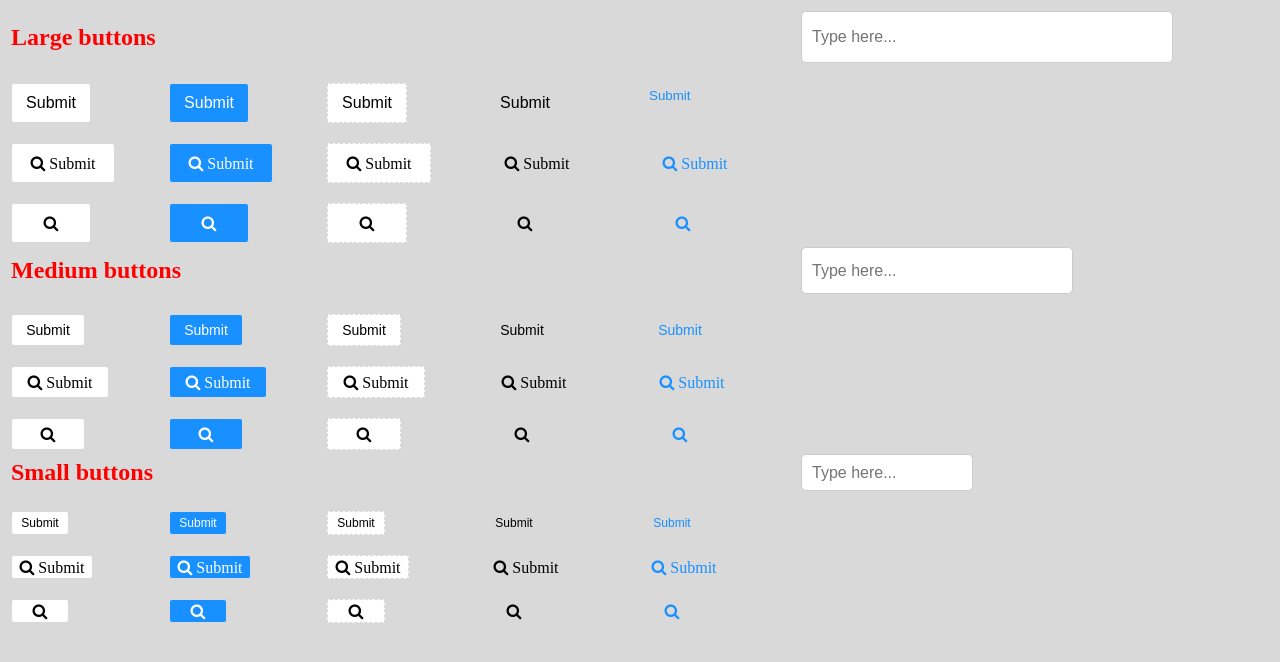
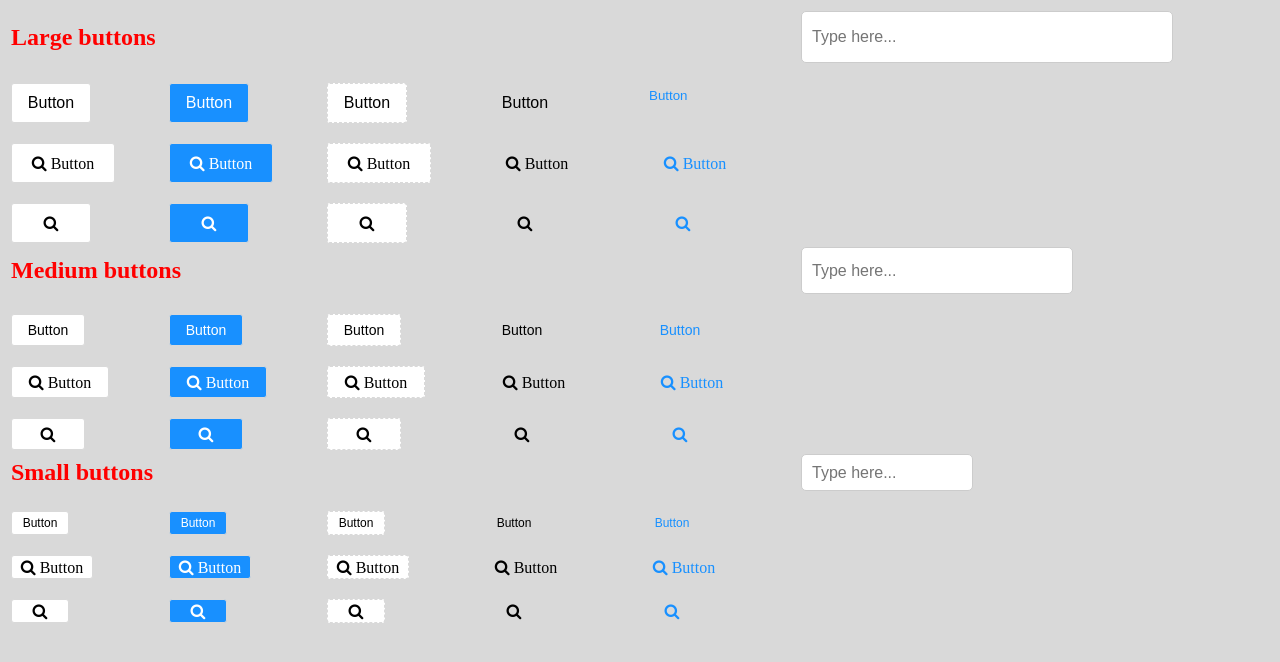
Before and after one commit to anurag6387/ATG3, a plain HTML site: page index.html in a window 1280 px wide. Drawn offline with Linux system fonts and the light colour scheme.

Commit message:
Update index.html

```diff
--- a/index.html
+++ b/index.html
@@ -20,21 +20,21 @@
                 <td colspan="3"><input type="text" id="username" name="username" class="inputField-lg" placeholder="Type here..."></td>
             </tr>
             <tr>
-              <td><button type="submit" class="btn lg-btn" id="lg-default-btn"onclick="disableButtonLg(this)">Submit</button></td>
-              <td><button type="submit" class="lg-btn btn-primary"id="btn-primary"onclick="disableButtonLg(this)">Submit</button></td>
-              <td><button type="submit" class="lg-btn dashed-border"id="dashed-border"onclick="disableButtonLg(this)">Submit</button></td>
-              <td><button type="submit" class="lg-btn btn-text" id="btn-text"onclick="disableButtonLg(this)">Submit</button></td>
-              <td><button type="submit" class="btn-link" id="btn-link"onclick="disableButtonLg(this)">Submit</button></td>
+              <td><button type="submit" class="btn lg-btn" id="lg-default-btn"onclick="disableButtonLg(this)">Button</button></td>
+              <td><button type="submit" class="lg-btn btn-primary"id="btn-primary"onclick="disableButtonLg(this)">Button</button></td>
+              <td><button type="submit" class="lg-btn dashed-border"id="dashed-border"onclick="disableButtonLg(this)">Button</button></td>
+              <td><button type="submit" class="lg-btn btn-text" id="btn-text"onclick="disableButtonLg(this)">Button</button></td>
+              <td><button type="submit" class="btn-link" id="btn-link"onclick="disableButtonLg(this)">Button</button></td>
             </tr>
 
 
             <!-- search button with icon and label-->
             <tr>
-                <td><button type="submit" class="fa fa-search lg-icon-btn btn lg-btn" id="lg-icon"onclick="disableButtonLg(this)"> Submit</button></td>
-                <td><button type="submit" class="fa fa-search lg-icon-btn lg-btn btn-primary"id="lg-icon-primary"onclick="disableButtonLg(this)"> Submit</button></td>
-                <td><button type="submit" class="fa fa-search lg-icon-btn lg-btn dashed-border" id="lg-icon-dashed"onclick="disableButtonLg(this)"> Submit</button></td>
-                <td><button type="submit" class="fa fa-search lg-icon-btn lg-btn btn-text" id="lg-icon-text"onclick="disableButtonLg(this)"> Submit</button></td>
-                <td><button type="submit" class="fa fa-search lg-icon-btn lg-btn btn-link" id="lg-icon-link"onclick="disableButtonLg(this)"> Submit</button></td>
+                <td><button type="submit" class="fa fa-search lg-icon-btn btn lg-btn" id="lg-icon"onclick="disableButtonLg(this)"> Button</button></td>
+                <td><button type="submit" class="fa fa-search lg-icon-btn lg-btn btn-primary"id="lg-icon-primary"onclick="disableButtonLg(this)"> Button</button></td>
+                <td><button type="submit" class="fa fa-search lg-icon-btn lg-btn dashed-border" id="lg-icon-dashed"onclick="disableButtonLg(this)"> Button</button></td>
+                <td><button type="submit" class="fa fa-search lg-icon-btn lg-btn btn-text" id="lg-icon-text"onclick="disableButtonLg(this)"> Button</button></td>
+                <td><button type="submit" class="fa fa-search lg-icon-btn lg-btn btn-link" id="lg-icon-link"onclick="disableButtonLg(this)"> Button</button></td>
             </tr>
             <!-- icon button -->
             <tr>
@@ -52,19 +52,19 @@
 
           <!-- md btns  -->
             <tr>
-                <td><button type="submit" class="btn md-btn" id="lg-default-btn" onclick="disableButtonMd(this)">Submit</button></td>
-                <td><button type="submit" class="md-btn btn-primary"id="btn-primary" onclick="disableButtonMd(this)">Submit</button></td>
-                <td><button type="submit" class="md-btn dashed-border"id="dashed-border" onclick="disableButtonMd(this)">Submit</button></td>
-                <td><button type="submit" class="md-btn btn-text" id="btn-text"  onclick="disableButtonMd(this)">Submit</button></td>
-                <td><button type="submit" class=" md-btn btn-link" id="btn-link"  onclick="disableButtonMd(this)">Submit</button></td>
+                <td><button type="submit" class="btn md-btn" id="lg-default-btn" onclick="disableButtonMd(this)">Button</button></td>
+                <td><button type="submit" class="md-btn btn-primary"id="btn-primary" onclick="disableButtonMd(this)">Button</button></td>
+                <td><button type="submit" class="md-btn dashed-border"id="dashed-border" onclick="disableButtonMd(this)">Button</button></td>
+                <td><button type="submit" class="md-btn btn-text" id="btn-text"  onclick="disableButtonMd(this)">Button</button></td>
+                <td><button type="submit" class=" md-btn btn-link" id="btn-link"  onclick="disableButtonMd(this)">Button</button></td>
             </tr>
 
             <tr>
-                <td><button type="submit" class="fa fa-search md-icon-btn btn md-btn" onclick="disableButtonMd(this)"> Submit</button></td>
-                <td><button type="submit" class="fa fa-search md-icon-btn md-btn btn-primary" onclick="disableButtonMd(this)"> Submit</button></td>
-                <td><button type="submit" class="fa fa-search md-icon-btn md-btn dashed-border" onclick="disableButtonMd(this)"> Submit</button></td>
-                <td><button type="submit" class="fa fa-search md-icon-btn md-btn btn-text" onclick="disableButtonMd(this)"> Submit</button></td>
-                <td><button type="submit" class="fa fa-search md-icon-btn md-btn btn-link" onclick="disableButtonMd(this)"> Submit</button></td>
+                <td><button type="submit" class="fa fa-search md-icon-btn btn md-btn" onclick="disableButtonMd(this)"> Button</button></td>
+                <td><button type="submit" class="fa fa-search md-icon-btn md-btn btn-primary" onclick="disableButtonMd(this)"> Button</button></td>
+                <td><button type="submit" class="fa fa-search md-icon-btn md-btn dashed-border" onclick="disableButtonMd(this)"> Button</button></td>
+                <td><button type="submit" class="fa fa-search md-icon-btn md-btn btn-text" onclick="disableButtonMd(this)"> Button</button></td>
+                <td><button type="submit" class="fa fa-search md-icon-btn md-btn btn-link" onclick="disableButtonMd(this)"> Button</button></td>
             </tr>
             <tr>
                 <td><button type="submit" class="fa fa-search btn md-btn" onclick="disableButtonMd(this)"></button></td>
@@ -80,18 +80,18 @@
 
             <!-- sm buttons -->
             <tr>
-                <td><button type="submit" class="btn sm-btn" id="lg-default-btn" onclick="disableButtonSm(this)">Submit</button></td>
-                <td><button type="submit" class="sm-btn btn-primary"id="btn-primary"onclick="disableButtonSm(this)">Submit</button></td>
-                <td><button type="submit" class="sm-btn dashed-border"id="dashed-border"onclick="disableButtonSm(this)">Submit</button></td>
-                <td><button type="submit" class="sm-btn btn-text" id="btn-text" onclick="disableButtonSm(this)">Submit</button></td>
-                <td><button type="submit" class=" sm-btn btn-link" id="btn-link"onclick="disableButtonSm(this)">Submit</button></td>
+                <td><button type="submit" class="btn sm-btn" id="lg-default-btn" onclick="disableButtonSm(this)">Button</button></td>
+                <td><button type="submit" class="sm-btn btn-primary"id="btn-primary"onclick="disableButtonSm(this)">Button</button></td>
+                <td><button type="submit" class="sm-btn dashed-border"id="dashed-border"onclick="disableButtonSm(this)">Button</button></td>
+                <td><button type="submit" class="sm-btn btn-text" id="btn-text" onclick="disableButtonSm(this)">Button</button></td>
+                <td><button type="submit" class=" sm-btn btn-link" id="btn-link"onclick="disableButtonSm(this)">Button</button></td>
             </tr>
             <tr>
-                <td><button type="submit" class="fa fa-search sm-icon-btn btn sm-btn" onclick="disableButtonSm(this)"> Submit</button></td>
-                <td><button type="submit" class="fa fa-search sm-icon-btn sm-btn btn-primary" onclick="disableButtonSm(this)"> Submit</button></td>
-                <td><button type="submit" class="fa fa-search sm-icon-btn sm-btn dashed-border" onclick="disableButtonSm(this)"> Submit</button></td>
-                <td><button type="submit" class="fa fa-search sm-icon-btn sm-btn btn-text" onclick="disableButtonSm(this)"> Submit</button></td>
-                <td><button type="submit" class="fa fa-search sm-icon-btn sm-btn btn-link" onclick="disableButtonSm(this)"> Submit</button></td>
+                <td><button type="submit" class="fa fa-search sm-icon-btn btn sm-btn" onclick="disableButtonSm(this)"> Button</button></td>
+                <td><button type="submit" class="fa fa-search sm-icon-btn sm-btn btn-primary" onclick="disableButtonSm(this)"> Button</button></td>
+                <td><button type="submit" class="fa fa-search sm-icon-btn sm-btn dashed-border" onclick="disableButtonSm(this)"> Button</button></td>
+                <td><button type="submit" class="fa fa-search sm-icon-btn sm-btn btn-text" onclick="disableButtonSm(this)"> Button</button></td>
+                <td><button type="submit" class="fa fa-search sm-icon-btn sm-btn btn-link" onclick="disableButtonSm(this)"> Button</button></td>
             </tr>
             <tr>
                 <td><button type="submit" class="fa fa-search btn sm-btn"  onclick="disableButtonSm(this)"></button></td>
```
